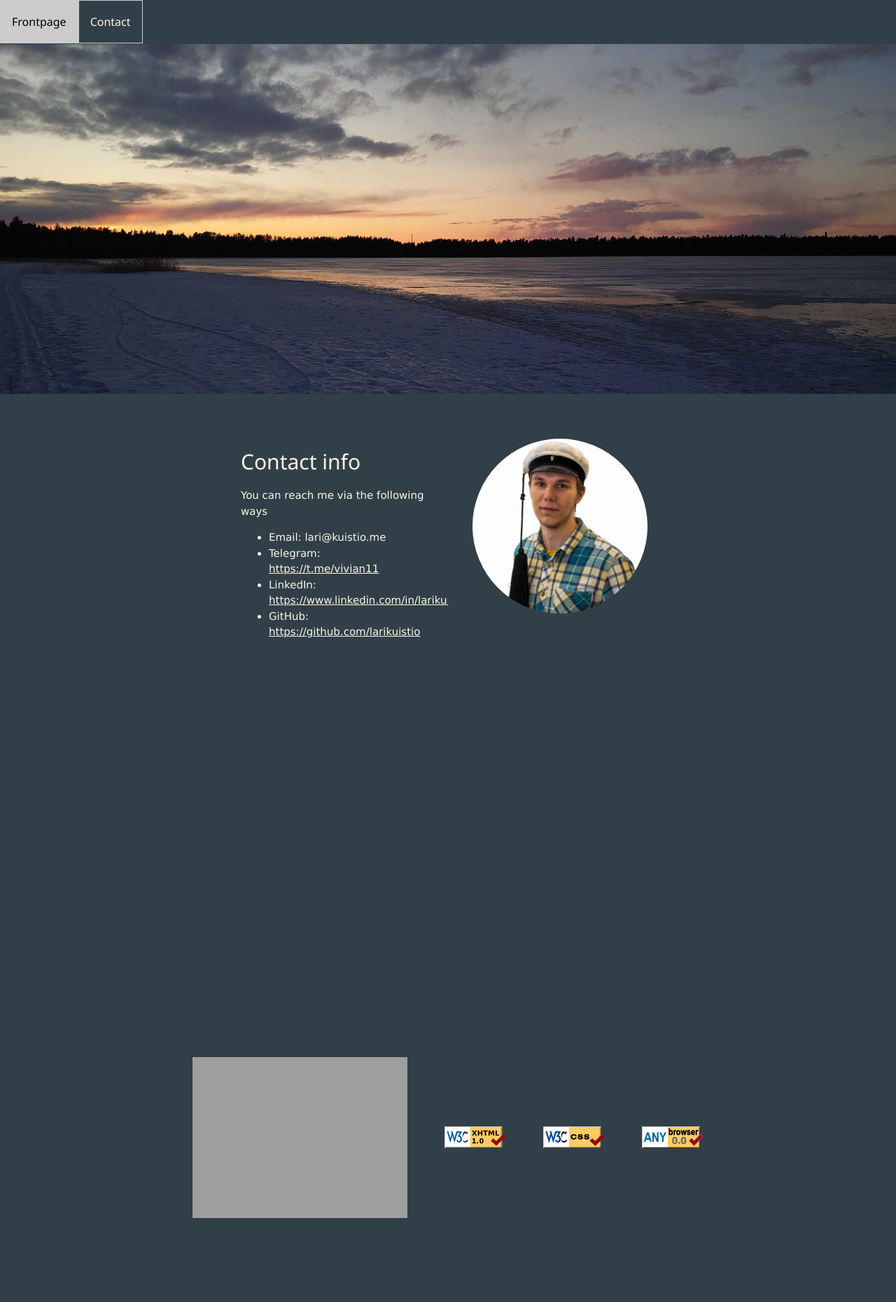
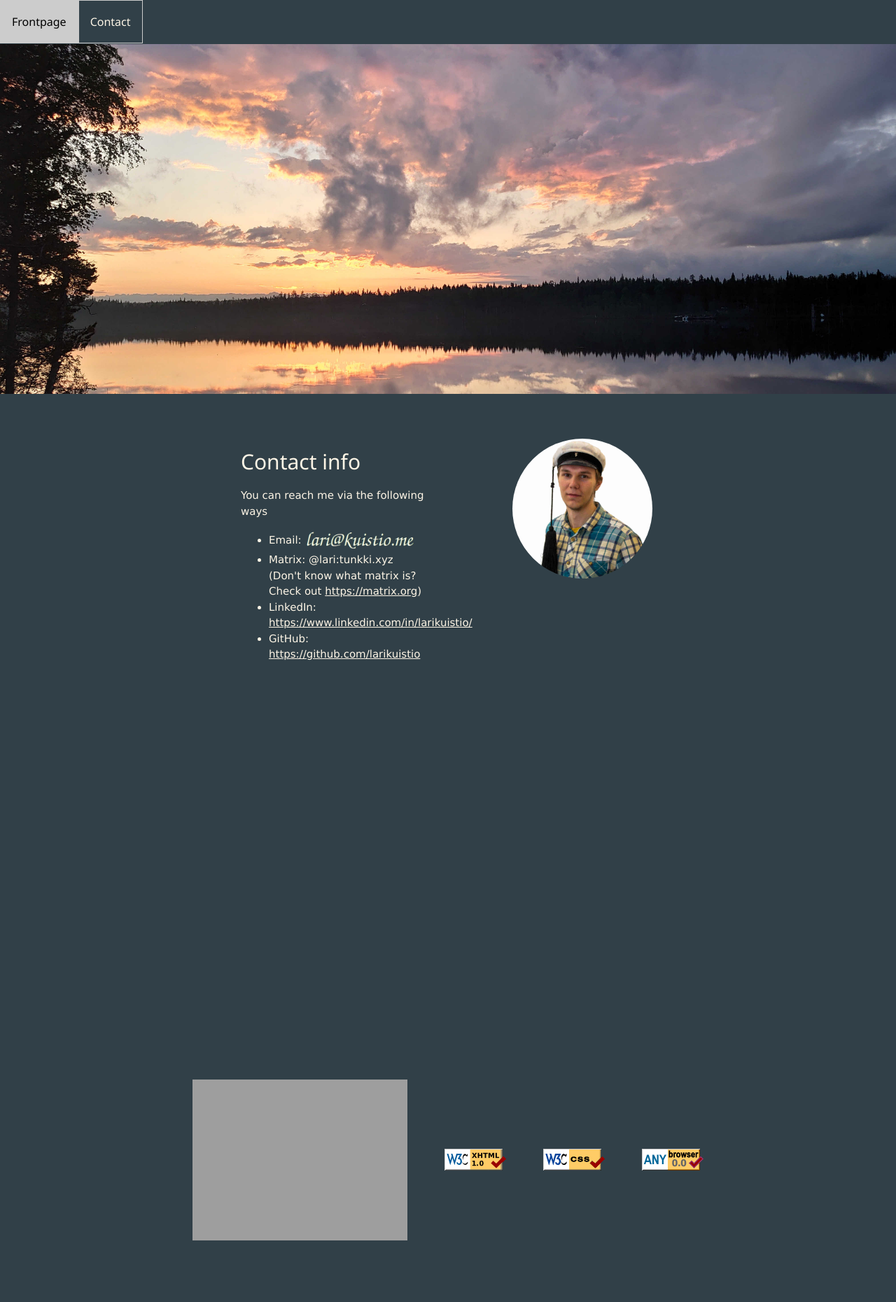
Before and after one commit to larikuistio/personal-page, a Flask app: page /contact in a window 1280 px wide. Shown: the whole page at 70% size. Before the commit the page ends 1741 px from the top, so only its background shows below. Run offline with Flask 2, Linux system fonts and the light colour scheme; grey boxes are pictures that could not be loaded.

Commit message:
Small visual changes

```diff
--- a/static/css/style.css
+++ b/static/css/style.css
@@ -51,12 +51,12 @@ html, body {
 
 .avatar-round {
     border-radius: 50%;
-    max-width: 250px;
-    max-height: 250px;
+    max-width: 200px;
+    max-height: 200px;
 }
 
 .avatar-round-small {
     border-radius: 50%;
-    max-width: 200px;
-    max-height: 200px;
+    max-width: 150px;
+    max-height: 150px;
 }
--- a/templates/contact.html
+++ b/templates/contact.html
@@ -8,7 +8,7 @@
     {% include "navbar.html" %}
 
     <div class="w3-display-container w3-mobile main-color">
-        <img src="{{ url_for('static', filename='img/background_compressed.JPG') }}" alt="image not found :^)"
+        <img src="{{ url_for('static', filename='img/background0_compressed.jpg') }}" alt="image not found :^)"
             class="w3-center header-img">
 
 
@@ -17,12 +17,14 @@
                 <p></p>
             </div>
             <div class="w3-container w3-mobile w3-padding-large w3-padding-32 w3-text-sand main-color w3-col center-text"
-                style="width: 40%;">
+                style="width: 50%;">
                 <h2>Contact info</h2>
                 <p>You can reach me via the following ways</p>
                 <ul>
-                    <li>Email: lari@kuistio.me</li>
-                    <li>Telegram: <a href="https://t.me/vivian11">https://t.me/vivian11</a></li>
+                    <li>Email: <img src="{{ url_for('static', filename='img/email.png') }}" alt="image not found :^)"
+                            style="max-height: 32px;"></li>
+                    <li>Matrix: @lari:tunkki.xyz<br>(Don't know what matrix is? Check out <a
+                            href="https://matrix.org">https://matrix.org</a>)</li>
                     <li>LinkedIn: <a
                             href="https://www.linkedin.com/in/larikuistio/">https://www.linkedin.com/in/larikuistio/</a>
                     </li>
@@ -32,7 +34,7 @@
 
             </div>
             <div class="w3-container w3-mobile w3-padding-large w3-padding-32 w3-text-sand main-color w3-col center-text w3-center"
-                style="width: 40%;">
+                style="width: 30%;">
                 <img src="{{ url_for('static', filename='img/me0_compressed.jpg') }}" class="avatar-round-small"
                     alt="image not found :^)">
 
@@ -53,8 +55,10 @@
                 <h2>Contact info</h2>
                 <p>You can reach me via the following ways</p>
                 <ul>
-                    <li>Email: lari@kuistio.me</li>
-                    <li>Telegram: <a href="https://t.me/vivian11">https://t.me/vivian11</a></li>
+                    <li>Email: <img src="{{ url_for('static', filename='img/email.png') }}" alt="image not found :^)"
+                            style="max-height: 32px;"></li>
+                    <li>Matrix: @lari:tunkki.xyz<br>(Don't know what matrix is? Check out <a
+                            href="https://matrix.org">https://matrix.org</a>)</li>
                     <li>LinkedIn: <a
                             href="https://www.linkedin.com/in/larikuistio/">https://www.linkedin.com/in/larikuistio/</a>
                     </li>
@@ -62,8 +66,11 @@
                 </ul>
 
             </div>
+            <div class="w3-col" style="width: 5%;">
+                <p></p>
+            </div>
             <div class="w3-container w3-mobile w3-padding-large w3-padding-64 w3-text-sand main-color w3-col center-text w3-center"
-                style="width: 25%;">
+                style="width: 20%;">
                 <img src="{{ url_for('static', filename='img/me0_compressed.jpg') }}" class="avatar-round"
                     alt="image not found :^)">
 
```
Also changed, not shown: templates/index.html (+10 -3 lines), static/img/background0.jpg (added), static/img/background0_compressed.jpg (added), static/img/email.png (added).
